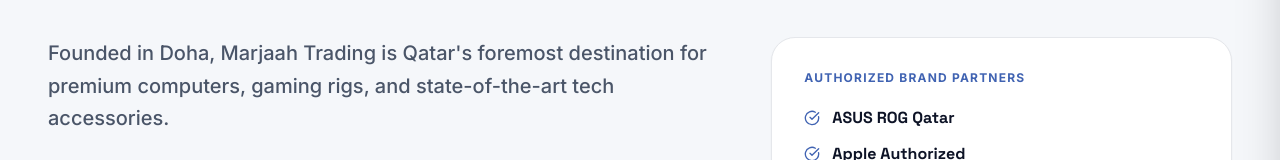
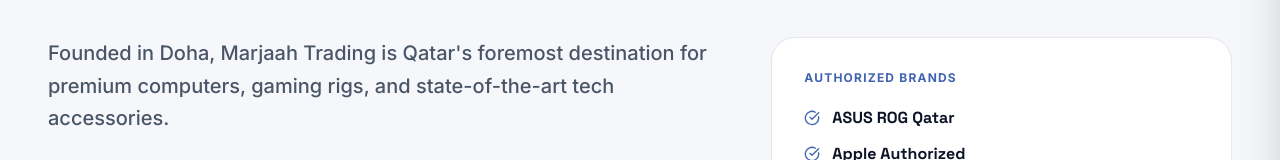
Before and after one commit to abhinavdeveloperiz/MARJAAH-QATAR, a Next.js app: page /en/about in a window 1280 px wide. Shown: the part 490-650 px from the top of the page. Built offline with nearby package versions, Linux system fonts and the light colour scheme.

Commit message:
Update heading to 'Authorized Brands' on About page

```diff
--- a/app/[locale]/about/page.tsx
+++ b/app/[locale]/about/page.tsx
@@ -104,10 +104,10 @@
 
           {/* Right Column (5 cols) */}
           <div className="lg:col-span-5 space-y-8">
-            {/* Authorized Brand Partners */}
+            {/* Authorized Brands */}
             <div className="bg-surface rounded-3xl p-6 sm:p-8 border border-border-color shadow-sm space-y-5">
               <span className="text-[#4063B2] text-xs font-bold uppercase tracking-widest font-sans block">
-                {isRTL ? "شركاء الماركات الرسمية" : "Authorized Brand Partners"}
+                {isRTL ? "الماركات المعتمدة" : "Authorized Brands"}
               </span>
               <ul className="grid grid-cols-1 sm:grid-cols-2 lg:grid-cols-1 gap-3">
                 {about.clients.map((brand) => (
```
